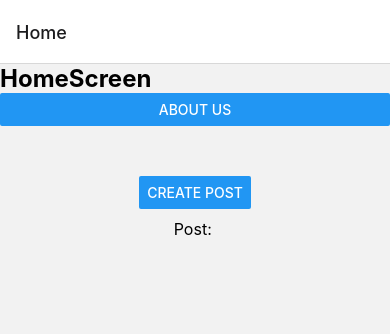
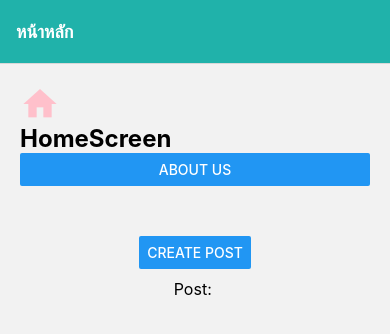
Before and after one commit to NiraphatK/TNIreactNative, a React Native app: screen /Home in a window 390 px wide. Shown: the top 334 px of the page. Built offline with nearby package versions, Linux system fonts and the light colour scheme.

Commit message:
Lecture8_Practice3[August, 31,2024]

```diff
--- a/App.tsx
+++ b/App.tsx
@@ -11,9 +11,30 @@ const App = (): React.JSX.Element => {
   const Stack = createNativeStackNavigator();
   return (
     <NavigationContainer>
-      <Stack.Navigator initialRouteName="Home">
-        <Stack.Screen name="Home" component={HomeScreen} />
-        <Stack.Screen name="About" component={AboutScreen} />
+      <Stack.Navigator
+        initialRouteName="Home"
+        screenOptions={{
+          headerStyle: { backgroundColor: "#20b2aa" },
+          headerTintColor: "white",
+          headerTitleStyle: { fontWeight: "bold" },
+        }}
+      >
+        <Stack.Screen
+          name="Home"
+          component={HomeScreen}
+          options={{
+            title: "หน้าหลัก",
+            headerTitleAlign: "left",
+          }}
+        />
+        <Stack.Screen
+          name="About"
+          component={AboutScreen}
+          options={{
+            title: " เกี่ยวกับเรา",
+            headerTitleAlign: "center",
+          }}
+        />
         <Stack.Screen name="CreatePost" component={CreatePostScreen} />
       </Stack.Navigator>
     </NavigationContainer>
--- a/package.json
+++ b/package.json
@@ -17,11 +17,13 @@
     "react": "18.2.0",
     "react-native": "^0.74.5",
     "react-native-safe-area-context": "4.10.5",
-    "react-native-screens": "3.31.1"
+    "react-native-screens": "3.31.1",
+    "react-native-vector-icons": "^10.1.0"
   },
   "devDependencies": {
     "@babel/core": "^7.20.0",
     "@types/react": "~18.2.45",
+    "@types/react-native-vector-icons": "^6.4.18",
     "typescript": "^5.3.3"
   },
   "private": true
--- a/screens/HomeScreen.tsx
+++ b/screens/HomeScreen.tsx
@@ -1,5 +1,6 @@
 import { Button, StyleSheet, Text, View } from "react-native";
 import React from "react";
+import MaterialIcon from "react-native-vector-icons/MaterialIcons";
 
 const HomeScreen = ({ navigation, route }: any): React.JSX.Element => {
   const gotoAbout = () => {
@@ -12,7 +13,8 @@ const HomeScreen = ({ navigation, route }: any): React.JSX.Element => {
     navigation.navigate("CreatePost");
   };
   return (
-    <View>
+    <View style={styles.container}>
+      <MaterialIcon name="home" size={40} color="pink" />
       <Text style={styles.header}>HomeScreen</Text>
       <Button title="ABOUT US" onPress={gotoAbout} />
       <View style={styles.postContainer}>
```
Also changed, not shown: 1 other file (tests, documents, lock files or other folders).
